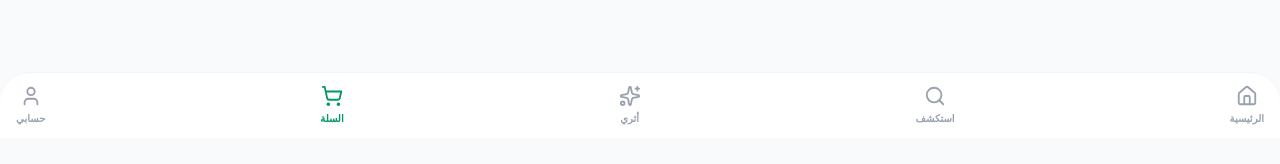
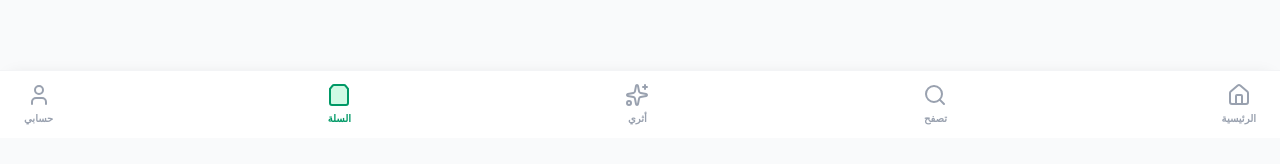
Before and after one commit to msaadi1902-max/nimah-app, a Next.js app: page /cart in a window 1280 px wide. Shown: the part 662-826 px from the top of the page. Built offline with nearby package versions, Linux system fonts and the light colour scheme; sample sign-in values are in the browser's storage.

Commit message:
fix bottom nav to 5 exact tabs

```diff
--- a/src/components/BottomNav.tsx
+++ b/src/components/BottomNav.tsx
@@ -1,62 +1,47 @@
 'use client'
-import React, { useEffect, useState } from 'react'
+import React from 'react'
 import Link from 'next/link'
-import { Home, Search, ShoppingCart, User, PlusCircle, Sparkles, BarChart3 } from 'lucide-react'
+import { Home, Search, Sparkles, ShoppingBag, User } from 'lucide-react'
 
-export default function BottomNav({ activeTab }: { activeTab?: string }) {
-  const [role, setRole] = useState<string | null>(null)
+// تعريف الواجهة لتحديد الزر النشط
+interface BottomNavProps {
+  activeTab: 'home' | 'browse' | 'impact' | 'cart' | 'profile'
+}
 
-  useEffect(() => {
-    const savedRole = localStorage.getItem('user_role')
-    setRole(savedRole)
-  }, [])
+export default function BottomNav({ activeTab }: BottomNavProps) {
+  return (
+    <div className="fixed bottom-0 w-full bg-white border-t border-gray-100 px-6 py-3 flex justify-between items-center z-50 shadow-[0_-5px_15px_-10px_rgba(0,0,0,0.1)]" dir="rtl">
 
-  // إذا كان المستخدم "صاحب محل" (Merchant)
-  if (role === 'merchant') {
-    return (
-      <div className="fixed bottom-0 left-0 right-0 bg-white border-t border-gray-100 px-6 py-3 flex justify-between items-center z-50 rounded-t-[30px] shadow-2xl">
-        <Link href="/profile" className={`flex flex-col items-center ${activeTab === 'profile' ? 'text-emerald-600' : 'text-gray-400'}`}>
-          <BarChart3 size={22} />
-          <span className="text-[10px] mt-1 font-bold">إحصائيات</span>
-        </Link>
-        <Link href="/impact" className={`flex flex-col items-center ${activeTab === 'impact' ? 'text-emerald-600' : 'text-gray-400'}`}>
-          <Sparkles size={22} />
-          <span className="text-[10px] mt-1 font-bold">أثري</span>
-        </Link>
-        <Link href="/add" className="bg-emerald-600 text-white p-4 rounded-full -mt-12 shadow-lg shadow-emerald-200 border-4 border-white active:scale-90 transition-transform">
-          <PlusCircle size={28} />
-        </Link>
-        <Link href="/profile" className={`flex flex-col items-center ${activeTab === 'profile' ? 'text-emerald-600' : 'text-gray-400'}`}>
-          <User size={22} />
-          <span className="text-[10px] mt-1 font-bold">حسابي</span>
-        </Link>
-      </div>
-    )
-  }
+      {/* 1. الرئيسية (العروض) */}
+      <Link href="/" className={`flex flex-col items-center gap-1 transition-colors ${activeTab === 'home' ? 'text-emerald-600' : 'text-gray-400 hover:text-gray-600'}`}>
+        <Home size={24} className={activeTab === 'home' ? 'fill-emerald-100' : ''} />
+        <span className="text-[10px] font-bold">الرئيسية</span>
+      </Link>
 
-  // إذا كان "زبون" (Customer)
-  return (
-    <div className="fixed bottom-0 left-0 right-0 bg-white/90 backdrop-blur-lg border-t border-gray-100 px-4 py-3 flex justify-between items-center z-50 rounded-t-[30px]">
-      <Link href="/" className={`flex flex-col items-center ${activeTab === 'home' ? 'text-emerald-600' : 'text-gray-400'}`}>
-        <Home size={22} />
-        <span className="text-[10px] mt-1 font-bold">الرئيسية</span>
+      {/* 2. البحث والخريطة */}
+      <Link href="/browse" className={`flex flex-col items-center gap-1 transition-colors ${activeTab === 'browse' ? 'text-emerald-600' : 'text-gray-400 hover:text-gray-600'}`}>
+        <Search size={24} className={activeTab === 'browse' ? 'fill-emerald-100' : ''} />
+        <span className="text-[10px] font-bold">تصفح</span>
       </Link>
-      <Link href="/explore" className={`flex flex-col items-center ${activeTab === 'explore' ? 'text-emerald-600' : 'text-gray-400'}`}>
-        <Search size={22} />
-        <span className="text-[10px] mt-1 font-bold">استكشف</span>
+
+      {/* 3. أثري */}
+      <Link href="/impact" className={`flex flex-col items-center gap-1 transition-colors ${activeTab === 'impact' ? 'text-emerald-600' : 'text-gray-400 hover:text-gray-600'}`}>
+        <Sparkles size={24} className={activeTab === 'impact' ? 'fill-emerald-100' : ''} />
+        <span className="text-[10px] font-bold">أثري</span>
       </Link>
-      <Link href="/impact" className={`flex flex-col items-center ${activeTab === 'impact' ? 'text-emerald-600' : 'text-gray-400'}`}>
-        <Sparkles size={22} />
-        <span className="text-[10px] mt-1 font-bold">أثري</span>
+
+      {/* 4. السلة */}
+      <Link href="/cart" className={`flex flex-col items-center gap-1 transition-colors ${activeTab === 'cart' ? 'text-emerald-600' : 'text-gray-400 hover:text-gray-600'}`}>
+        <ShoppingBag size={24} className={activeTab === 'cart' ? 'fill-emerald-100' : ''} />
+        <span className="text-[10px] font-bold">السلة</span>
       </Link>
-      <Link href="/cart" className={`flex flex-col items-center ${activeTab === 'cart' ? 'text-emerald-600' : 'text-gray-400'}`}>
-        <ShoppingCart size={22} />
-        <span className="text-[10px] mt-1 font-bold">السلة</span>
+
+      {/* 5. حسابي (البروفايل) */}
+      <Link href="/profile" className={`flex flex-col items-center gap-1 transition-colors ${activeTab === 'profile' ? 'text-emerald-600' : 'text-gray-400 hover:text-gray-600'}`}>
+        <User size={24} className={activeTab === 'profile' ? 'fill-emerald-100' : ''} />
+        <span className="text-[10px] font-bold">حسابي</span>
       </Link>
-      <Link href="/profile" className={`flex flex-col items-center ${activeTab === 'profile' ? 'text-emerald-600' : 'text-gray-400'}`}>
-        <User size={22} />
-        <span className="text-[10px] mt-1 font-bold">حسابي</span>
-      </Link>
+
     </div>
   )
 }
```
